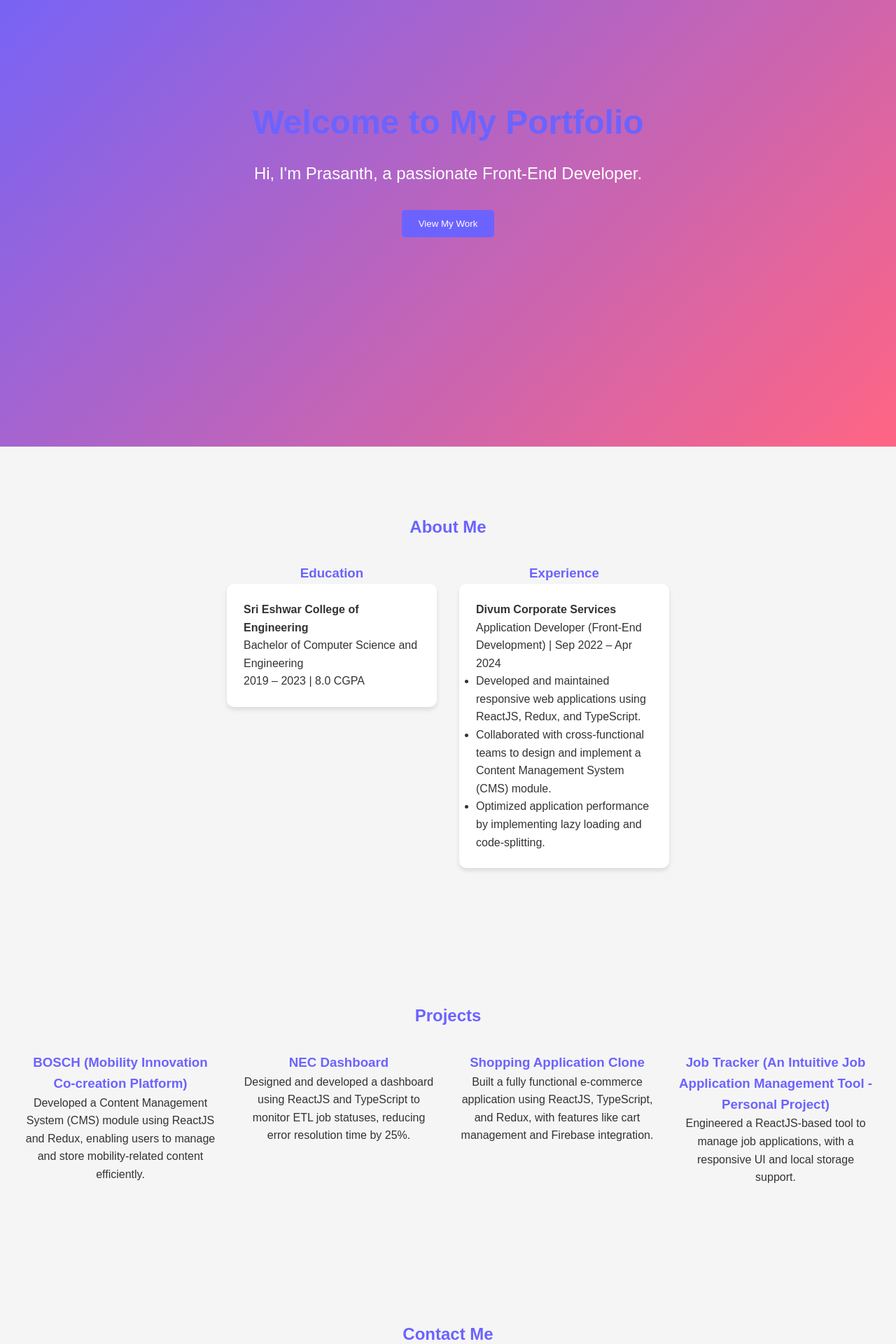
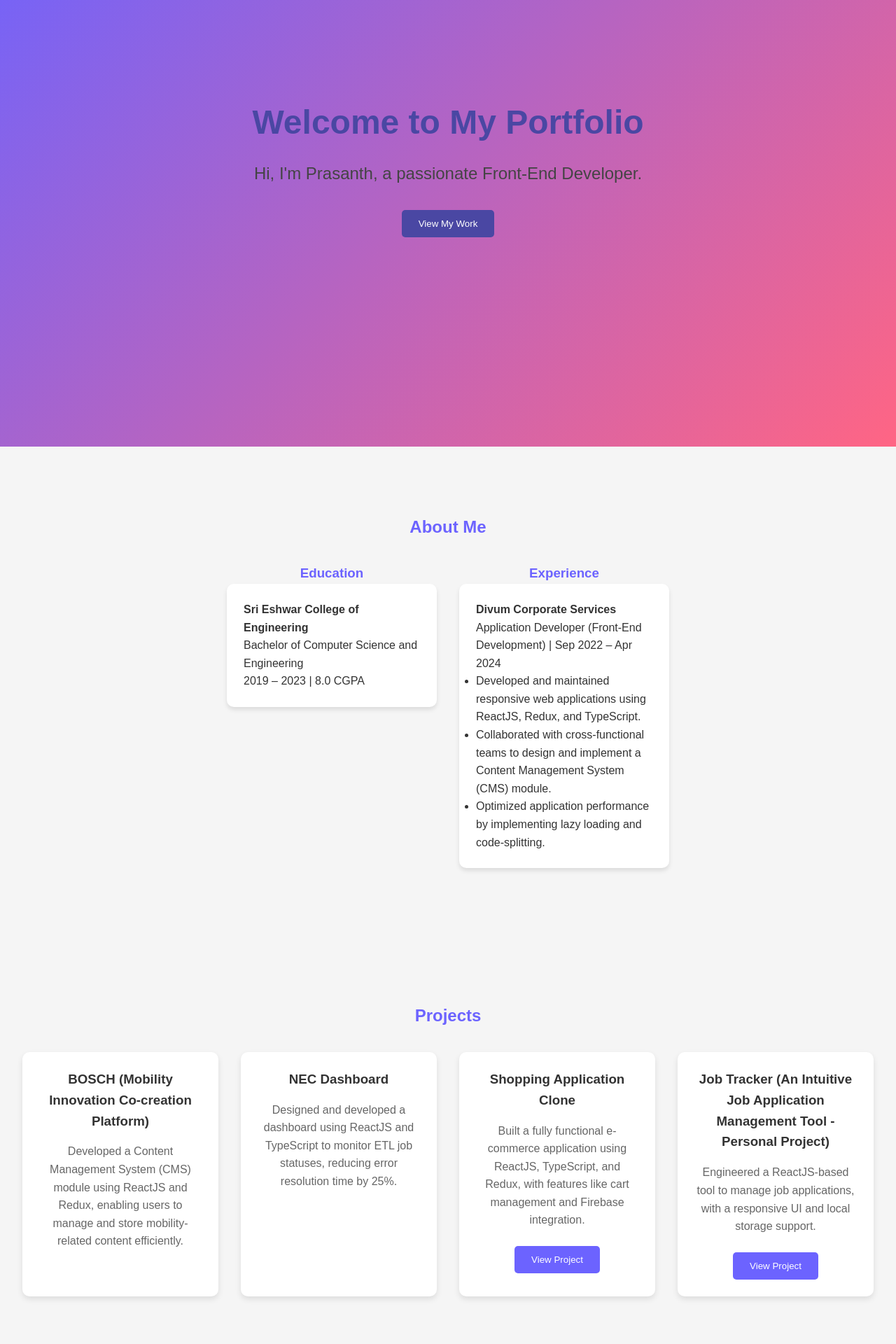
Before and after one commit to Prasanth2706/portfolio-website_, a React (Create React App) app: page / in a window 1280 px wide. Shown: the part 220-2140 px from the top of the page at 70% size. Built offline with nearby package versions, Linux system fonts and the light colour scheme.

Commit message:
added mail feature

```diff
--- a/package.json
+++ b/package.json
@@ -3,6 +3,7 @@
   "version": "0.1.0",
   "private": true,
   "dependencies": {
+    "@emailjs/browser": "^4.4.1",
     "cra-template": "1.2.0",
     "framer-motion": "^12.0.5",
     "react": "^18.2.0",
--- a/src/Components/Contact.jsx
+++ b/src/Components/Contact.jsx
@@ -1,7 +1,32 @@
-import React from "react";
+import React, { useRef, useState } from "react";
 import { motion } from "framer-motion";
+import emailjs from "@emailjs/browser";
 
 const Contact = () => {
+  const form = useRef();
+  const [statusMessage, setStatusMessage] = useState("");
+
+  const sendEmail = (e) => {
+    e.preventDefault();
+
+    emailjs
+      .sendForm(
+        "service_you0t9j", // Replace with your EmailJS service ID
+        "template_37nowwf", // Replace with your EmailJS template ID
+        form.current,
+        "KuAKchVGYo1zr4Xaj" // Replace with your EmailJS public key
+      )
+      .then(
+        (result) => {
+          setStatusMessage("Message sent successfully!");
+          e.target.reset();
+        },
+        (error) => {
+          setStatusMessage("Failed to send message. Please try again.");
+        }
+      );
+  };
+
   return (
     <section id="contact" className="contact">
       <motion.div
@@ -10,17 +35,19 @@ const Contact = () => {
         transition={{ duration: 1 }}
       >
         <h2>Contact Me</h2>
-        <form>
-          <input type="text" placeholder="Name" required />
-          <input type="email" placeholder="Email" required />
-          <textarea placeholder="Message" required></textarea>
+        <form ref={form} onSubmit={sendEmail}>
+          <input type="text" name="user_name" placeholder="Name" required />
+          <input type="email" name="user_email" placeholder="Email" required />
+          <textarea name="message" placeholder="Message" required></textarea>
           <motion.button
             whileHover={{ scale: 1.1 }}
             whileTap={{ scale: 0.9 }}
+            type="submit"
           >
             Send
           </motion.button>
         </form>
+        {statusMessage && <p style={{ marginTop: "1rem" }}>{statusMessage}</p>}
       </motion.div>
     </section>
   );
--- a/src/Components/Home.jsx
+++ b/src/Components/Home.jsx
@@ -1,28 +1,41 @@
 import React from "react";
 import { motion } from "framer-motion";
-import { Link } from "react-scroll"; // Import Link from react-scroll
+import { Link } from "react-scroll";
 import { resumeData } from "../Data";
 
 const Home = () => {
   return (
-    <section id="home" className="home">
+    <section id="home" className="home" style={{ backgroundColor: "#e0e0e0", padding: "2rem" }}>
       <motion.div
         initial={{ opacity: 0, y: -50 }}
         animate={{ opacity: 1, y: 0 }}
         transition={{ duration: 1 }}
-        className="home-content"
       >
-        <h1>Welcome to My Portfolio</h1>
-        <p>Hi, I'm {resumeData.name}, a passionate {resumeData.role}.</p>
+        <h1 style={{ fontSize: "3rem", color: "#4a47a3", marginBottom: "1rem" }}>
+          Welcome to My Portfolio
+        </h1>
+        <p style={{ fontSize: "1.5rem", color: "#444", marginBottom: "2rem" }}>
+          Hi, I'm {resumeData.name}, a passionate {resumeData.role}.
+        </p>
         <motion.button
           whileHover={{ scale: 1.1 }}
           whileTap={{ scale: 0.9 }}
+          style={{
+            padding: "0.75rem 1.5rem",
+            backgroundColor: "#4a47a3",
+            color: "#fff",
+            border: "none",
+            borderRadius: "5px",
+            cursor: "pointer",
+            transition: "background-color 0.3s ease",
+          }}
         >
           <Link
-            to="projects" // Scroll to the Projects section
-            smooth={true} // Enable smooth scrolling
-            duration={500} // Duration of the scroll animation
-            offset={-50} // Offset to account for the Navbar height
+            to="projects"
+            smooth={true}
+            duration={500}
+            offset={-50}
+            style={{ textDecoration: "none", color: "inherit" }}
           >
             View My Work
           </Link>
--- a/src/Components/Projects.jsx
+++ b/src/Components/Projects.jsx
@@ -10,17 +10,74 @@ const Projects = () => {
         whileInView={{ opacity: 1, y: 0 }}
         transition={{ duration: 1 }}
       >
-        <h2>Projects</h2>
+        <h2 style={{ marginBottom: "2rem", color: "#6c63ff" }}>Projects</h2>
         <div className="project-list">
           {resumeData.projects.map((project, index) => (
             <motion.div
               key={index}
               className="project-card"
+              style={{
+                padding: "1.5rem",
+                borderRadius: "10px",
+                boxShadow: "0 4px 8px rgba(0, 0, 0, 0.1)",
+                backgroundColor: "#fff",
+                marginBottom: "2rem",
+              }}
               whileHover={{ scale: 1.05 }}
               transition={{ duration: 0.3 }}
             >
-              <h3>{project.title}</h3>
-              <p>{project.description}</p>
+              <h3 style={{ color: "#333", marginBottom: "1rem" }}>{project.title}</h3>
+              <p style={{ color: "#666", marginBottom: "1.5rem" }}>{project.description}</p>
+              {project.title === "Shopping Application Clone" && (
+                <motion.button
+                  whileHover={{ scale: 1.1 }}
+                  whileTap={{ scale: 0.9 }}
+                  className="project-button"
+                  style={{
+                    padding: "0.75rem 1.5rem",
+                    backgroundColor: "#6c63ff",
+                    color: "#fff",
+                    border: "none",
+                    borderRadius: "5px",
+                    cursor: "pointer",
+                    transition: "background-color 0.3s ease",
+                  }}
+                >
+                  <a
+                    href="https://demo-shoppoing-app.vercel.app/"
+                    target="_blank"
+                    rel="noopener noreferrer"
+                    style={{ textDecoration: "none", color: "inherit" }}
+                  >
+                    View Project
+                  </a>
+                </motion.button>
+              )}
+              {project.title === "Job Tracker (An Intuitive Job Application Management Tool - Personal Project)" && (
+                <motion.button
+                  whileHover={{ scale: 1.1 }}
+                  whileTap={{ scale: 0.9 }}
+                  className="project-button"
+                  style={{
+                    padding: "0.75rem 1.5rem",
+                    backgroundColor: "#6c63ff",
+                    color: "#fff",
+                    border: "none",
+                    borderRadius: "5px",
+                    cursor: "pointer",
+                    transition: "background-color 0.3s ease",
+                  }}
+                >
+                  <a
+                    href="https://job-tracker-sand.vercel.app/"
+                    target="_blank"
+                    rel="noopener noreferrer"
+                    style={{ textDecoration: "none", color: "inherit" }}
+                  >
+                    View Project
+                  </a>
+                </motion.button>
+              )}
             </motion.div>
           ))}
         </div>
```
Also changed, not shown: src/App.css (+9 -104 lines), 1 other file (tests, documents, lock files or other folders).
